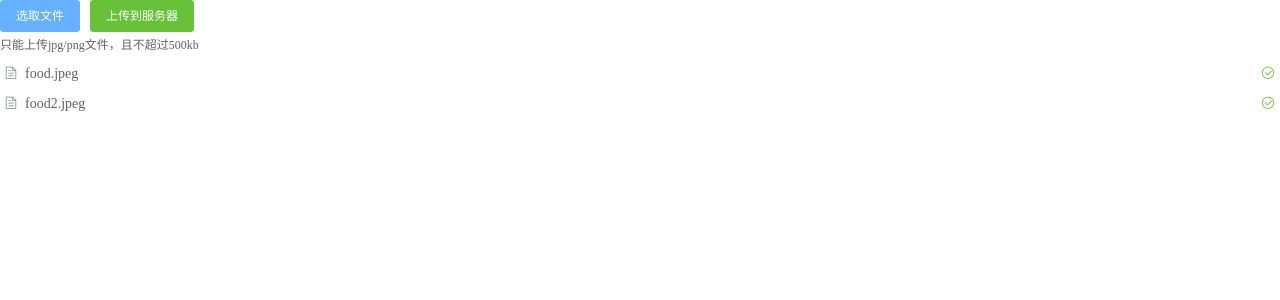
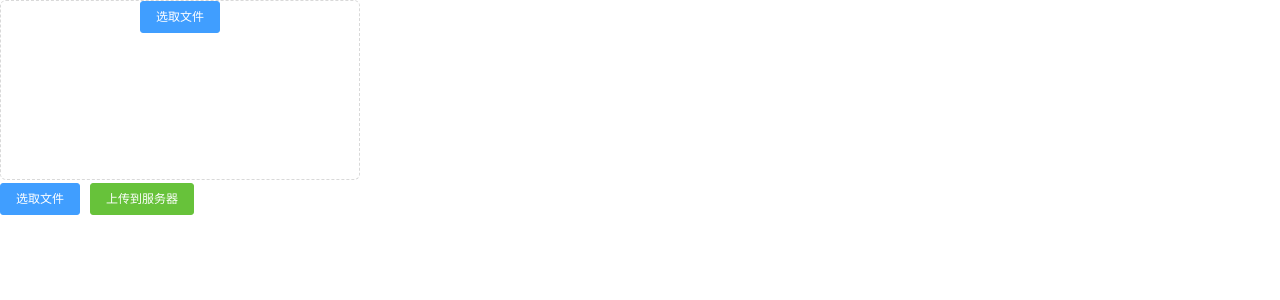
Before and after one commit to lanzhilian1210/wefile, a Vue app: page /#/demo in a window 1280 px wide. Shown: the top 300 px of the page. Built offline with nearby package versions, Linux system fonts and the light colour scheme.

Commit message:
shangchuan

```diff
--- a/src/components/fileInput.vue
+++ b/src/components/fileInput.vue
@@ -14,11 +14,11 @@
             :multiple="multiple"
             >
             <div class="minCont">
-                <img src="../../static/img/pdf.jpg" alt="" class="pdf">
-                <div class="el-upload__text">将需转换的PDF文件拖放至此<div class="seleTxt">选择文件</div></div>
+                <!-- <img src="../../static/img/pdf.jpg" alt="" class="pdf"> -->
+                <!-- <div class="el-upload__text">将需转换的PDF文件拖放至此<div class="seleTxt">选择文件</div></div> -->
             </div>
             <el-button size="small" type="primary" v-show="fileList.length">点击上传</el-button>
-            <div @click="abc">转换文件</div>
+            <div @click="abc($event)">转换文件</div>
         </el-upload>
         <ul class="uploadList" style="margin-bottom:145px;">
             <li v-for="(lis,index) in fileList" :key="index" @mouseover="handleOver(index)" @mouseout="handleLeave(index)">
@@ -29,7 +29,7 @@
                 <span class="cancel" v-show="!transfor" @click=cancelTransfor(index)>取消</span>
                 <img src="../../static/img/delete.png" alt="" class="deleteLis" :class="{disBox: index === current}" @click="delteLis(index)">
                 <!-- <div class="progress" ref="progress"></div> -->
-                <el-progress :percentage="num"></el-progress>
+                <el-progress :percentage="num" :class="{isShow:currentShow === index}"></el-progress>
             </li>
         </ul>
 
@@ -58,12 +58,15 @@
                 num:0,
                 timer: null,
                 current:-1,
+                currentShow:-1,
                 transfor: false, //转换状态
             }
         },
         methods:{
-            abc(){
-                // console.log(1);
+            abc(e){
+                e.stopPropagation();
+                 console.log(this.$refs.upload);
+            //    this.$refs.upload.onProgress();
                this.$refs.upload.submit();
             },
             // 鼠标的移入移出
@@ -163,8 +166,6 @@
             },
             // 上传
             submitUpload() {
-                console.log(this.$refs.upload);
-                 this.$refs.upload.submit();
                 // 请求接口
                 // this.axios.post('https://jsonplaceholder.typicode.com/posts/',this.fileList).then((res)=>{
                 //     console.log(res);
@@ -175,21 +176,21 @@
                 // );
                 // 上传进度条
                 // console.log(fileList);
-                // this.timer = setInterval(()=>{
-                //     this.num ++;
-                //     if(this.num == 100) {
-                //         clearInterval(this.timer);
-                //     }
-                // },50);
+                this.timer = setInterval(()=>{
+                    this.num ++;
+                    if(this.num == 100) {
+                        clearInterval(this.timer);
+                    }
+                },50);
             },
             // 取消上传
             cancelTransfor(index) {
-                clearInterval(this.timer);
-                this.num = 0;
+                // 取消上传隐藏进度条
+                this.currentShow = index;
             },
             // 文件上传过程中
             uploadOnProgress(e,file){
-                console.log(e,file);
+                console.log(e);
             },
             beforeAvatarUpload(file) {
                 console.log(file);
@@ -386,4 +387,7 @@
     top: 34px;
     cursor: pointer;
 }
+.isShow{
+    display: none;
+}
 </style>
--- a/src/pages/demo.vue
+++ b/src/pages/demo.vue
@@ -1,28 +1,52 @@
 <template>
+<div>
+    <el-upload
+        drag
+        action="https://jsonplaceholder.typicode.com/posts/"
+        class="upload-demo1"
+        ref="upload"
+        :on-change="handleChange"
+        :auto-upload="false">
+        <el-button slot="trigger" size="small" type="primary">选取文件</el-button>
+    </el-upload>
     <el-upload
         class="upload-demo"
         ref="upload"
         action="https://jsonplaceholder.typicode.com/posts/"
         :on-preview="handlePreview"
         :on-remove="handleRemove"
-        :file-list="fileList"
+        :on-change="handleChange"
         :auto-upload="false">
         <el-button slot="trigger" size="small" type="primary">选取文件</el-button>
         <el-button style="margin-left: 10px;" size="small" type="success" @click="submitUpload">上传到服务器</el-button>
-        <div slot="tip" class="el-upload__tip">只能上传jpg/png文件，且不超过500kb</div>
     </el-upload>
+    <ul>
+      <li v-for="(lis,index) in fileList" :key="index">
+                <span class="lisName">{{lis.name}}</span>
+                <el-progress :percentage="num"></el-progress>
+          </li>
+    </ul>
+    </div>
 </template>
 <script>
   export default {
     data() {
       return {
-        fileList: [{name: 'food.jpeg', url: 'https://fuss10.elemecdn.com/3/63/4e7f3a15429bfda99bce42a18cdd1jpeg.jpeg?imageMogr2/thumbnail/360x360/format/webp/quality/100'}, {name: 'food2.jpeg', url: 'https://fuss10.elemecdn.com/3/63/4e7f3a15429bfda99bce42a18cdd1jpeg.jpeg?imageMogr2/thumbnail/360x360/format/webp/quality/100'}]
+        num:0,
+        fileList: [],
       };
     },
     methods: {
       submitUpload() {
           console.log(this.$refs.upload);
-        // this.$refs.upload.submit();
+        this.$refs.upload.submit();
+      },
+      handleChange(file,fileList) {
+        this.fileList.push(
+          {
+            name:file.name
+          }
+        );
       },
       handleRemove(file, fileList) {
         console.log(file, fileList);
```
